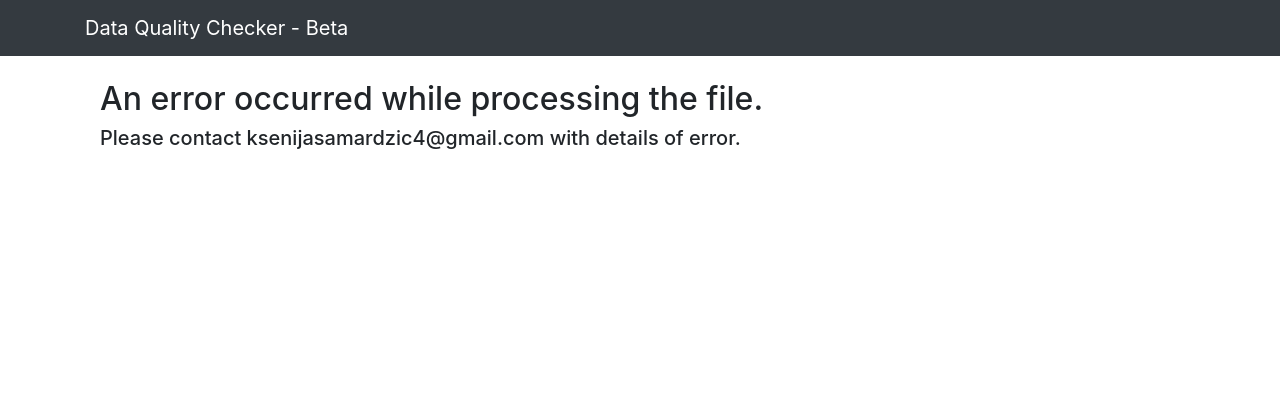
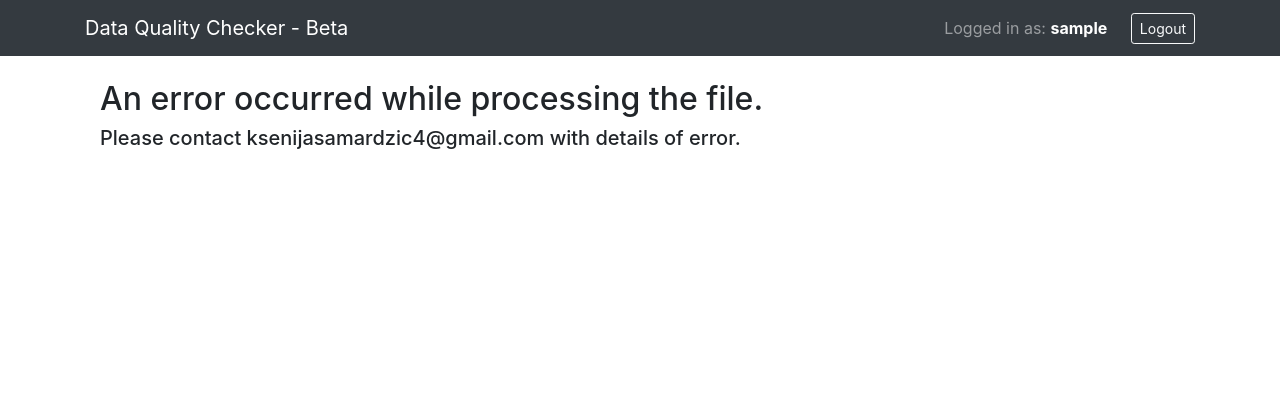
Before and after one commit to samksenija/Data-Quality-Checker, a Django app: page /results in a window 1280 px wide. Shown: the top 420 px of the page. Run offline with Django 4.2, Linux system fonts and the light colour scheme; the visitor is signed in with stand-in values (Sample User, id 1); some libraries are stand-ins or nearby versions.

Commit message:
logout of user: navbar append & link setup

```diff
--- a/data_quality_checker/quality_checks/templates/layout.html
+++ b/data_quality_checker/quality_checks/templates/layout.html
@@ -15,9 +15,24 @@
         <div class="container">
             <a class="navbar-brand" href="/">Data Quality Checker - Beta</a>
 
-            <button class="navbar-toggler" type="button" data-bs-toggle="collapse" data-bs-target="#navbarNav">
-                <span class="navbar-toggler-icon"></span>
-            </button>
+            {% if request.user.is_authenticated %}
+            <div class="collapse navbar-collapse" id="navbarNav">
+                <ul class="navbar-nav ms-auto align-items-lg-center">
+
+                    <li class="nav-item me-3">
+                        <span class="navbar-text">
+                            Logged in as: <strong style="color: white;"> {{ request.user.username }} &nbsp;</strong>
+                        </span>
+                    </li>
+
+                    <li class="nav-item">
+                        <a href="{% url 'logout' %}" class="btn btn-outline-light btn-sm">
+                            Logout
+                        </a>
+                    </li>
+                </ul>
+            </div>
+            {% endif %}
         </div>
     </nav>
 
```
